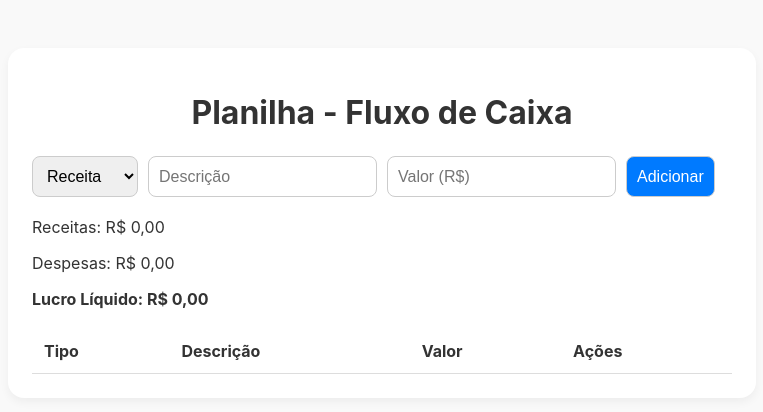
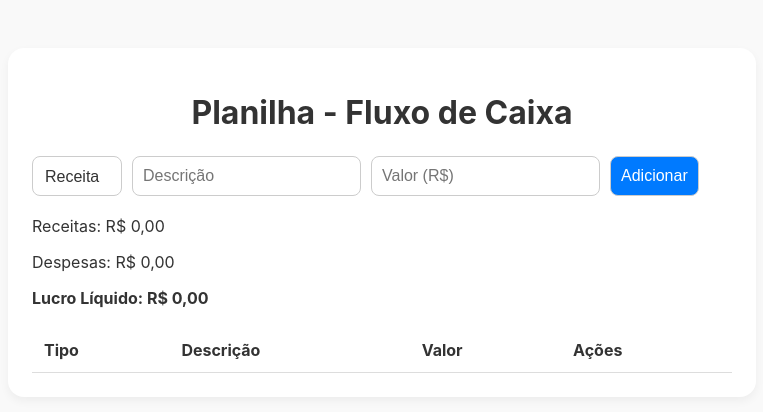
Before and after one commit to JPauloDev08/Planilha-Fluxo-de-Caixa, a plain HTML site: page index.html in a window 1280 px wide. Shown: the whole page, without its empty margins (258-1021 px from the left). Drawn offline with Linux system fonts and the light colour scheme.

Commit message:
Aplicação de visual no select

```diff
--- a/style.css
+++ b/style.css
@@ -74,3 +74,25 @@ td {
   border-bottom: 1px solid #ddd;
   text-align: left;
 }
+
+select {
+  appearance: none;
+  background-color: #fff;
+  border: 1px solid #ccc;
+  padding: 10px 12px;
+  border-radius: 8px;
+  font-size: 16px;
+  color: #333;
+  cursor: pointer;
+  transition: border-color 0.3s, box-shadow 0.3s;
+}
+
+select:hover {
+  border-color: #007aff;
+}
+
+select:focus {
+  outline: none;
+  border-color: #007aff;
+  box-shadow: 0 0 0 2px rgba(0, 122, 255, 0.3);
+}
```
